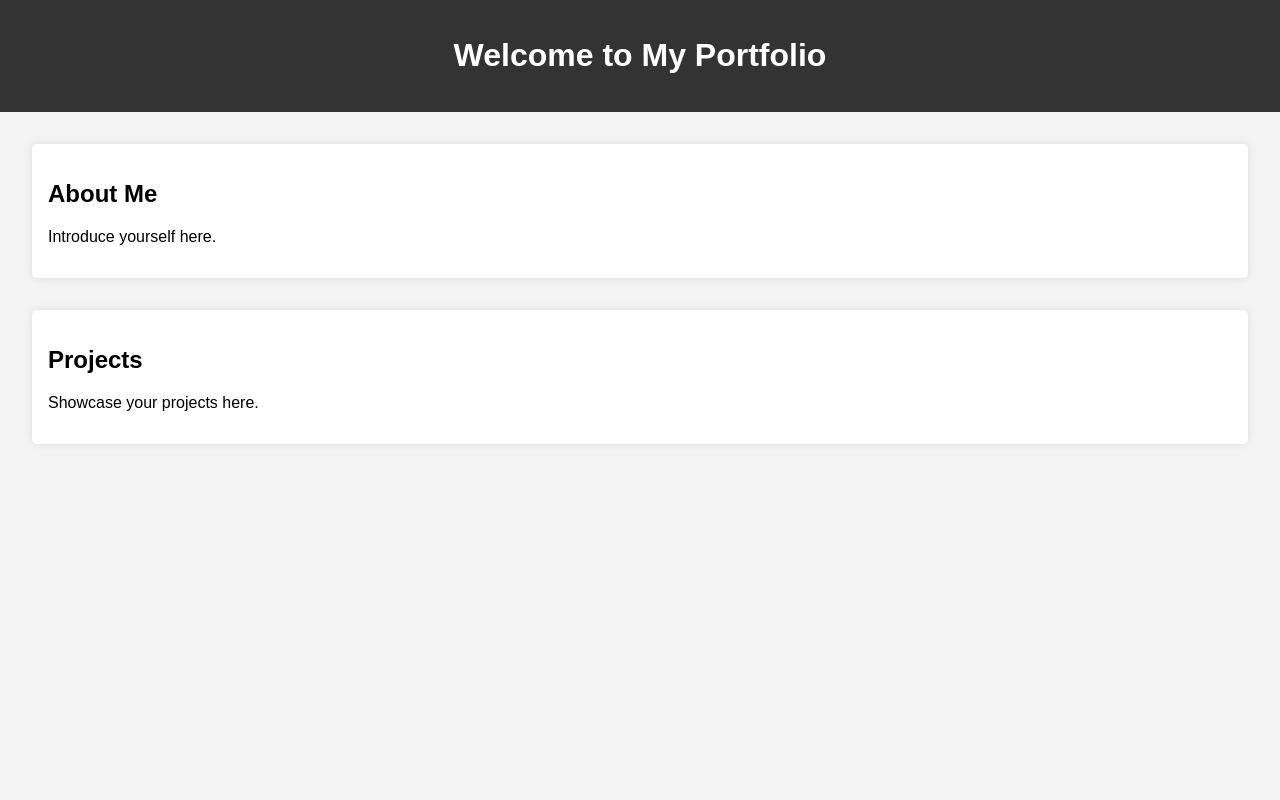
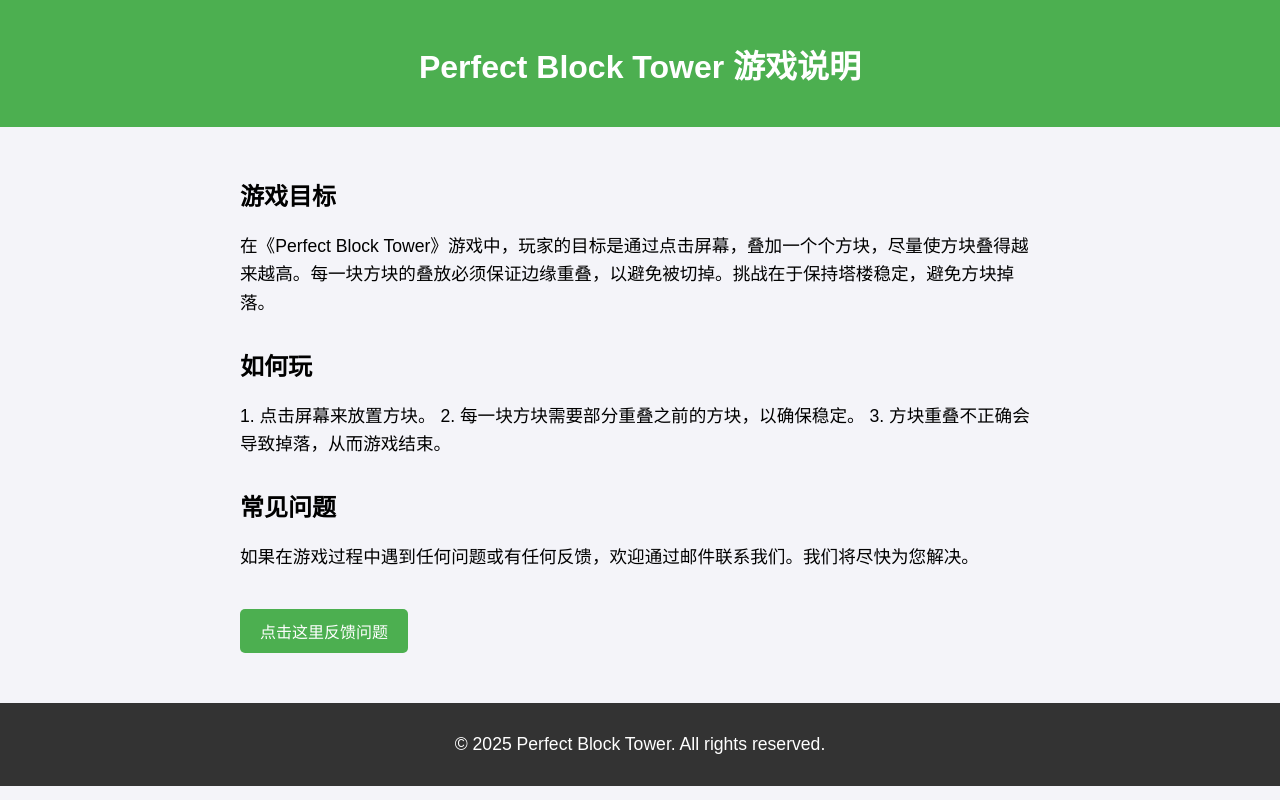
Before and after one commit to lhinuz/lhinuz.github.io, a plain HTML site: page index.html in a window 1280 px wide. Drawn offline with Linux system fonts and the light colour scheme.

Commit message:
Update index.html

```diff
--- a/index.html
+++ b/index.html
@@ -1,22 +1,92 @@
 <!DOCTYPE html>
-<html lang="en">
+<html lang="zh-CN">
 <head>
     <meta charset="UTF-8">
     <meta name="viewport" content="width=device-width, initial-scale=1.0">
-    <title>My Portfolio</title>
-    <link rel="stylesheet" href="styles.css">
+    <title>游戏说明 - Perfect Block Tower</title>
+    <style>
+        body {
+            font-family: Arial, sans-serif;
+            background-color: #f4f4f9;
+            margin: 0;
+            padding: 0;
+        }
+
+        header {
+            background-color: #4CAF50;
+            color: white;
+            text-align: center;
+            padding: 20px 0;
+        }
+
+        .container {
+            padding: 20px;
+            max-width: 800px;
+            margin: 0 auto;
+        }
+
+        h1 {
+            font-size: 2em;
+            margin-bottom: 20px;
+        }
+
+        h2 {
+            font-size: 1.5em;
+            margin-top: 30px;
+        }
+
+        p {
+            font-size: 1.1em;
+            line-height: 1.6;
+        }
+
+        .button {
+            display: inline-block;
+            background-color: #4CAF50;
+            color: white;
+            padding: 10px 20px;
+            text-decoration: none;
+            border-radius: 5px;
+            margin-top: 20px;
+        }
+
+        .button:hover {
+            background-color: #45a049;
+        }
+
+        footer {
+            text-align: center;
+            padding: 10px;
+            background-color: #333;
+            color: white;
+            margin-top: 30px;
+        }
+    </style>
 </head>
 <body>
-    <header>
-        <h1>Welcome to My Portfolio</h1>
-    </header>
-    <section>
-        <h2>About Me</h2>
-        <p>Introduce yourself here.</p>
-    </section>
-    <section>
-        <h2>Projects</h2>
-        <p>Showcase your projects here.</p>
-    </section>
+
+<header>
+    <h1>Perfect Block Tower 游戏说明</h1>
+</header>
+
+<div class="container">
+    <h2>游戏目标</h2>
+    <p>在《Perfect Block Tower》游戏中，玩家的目标是通过点击屏幕，叠加一个个方块，尽量使方块叠得越来越高。每一块方块的叠放必须保证边缘重叠，以避免被切掉。挑战在于保持塔楼稳定，避免方块掉落。</p>
+
+    <h2>如何玩</h2>
+    <p>1. 点击屏幕来放置方块。
+       2. 每一块方块需要部分重叠之前的方块，以确保稳定。
+       3. 方块重叠不正确会导致掉落，从而游戏结束。</p>
+
+    <h2>常见问题</h2>
+    <p>如果在游戏过程中遇到任何问题或有任何反馈，欢迎通过邮件联系我们。我们将尽快为您解决。</p>
+
+    <a href="mailto:support@perfectblocktower.com" class="button">点击这里反馈问题</a>
+</div>
+
+<footer>
+    <p>&copy; 2025 Perfect Block Tower. All rights reserved.</p>
+</footer>
+
 </body>
 </html>
```
